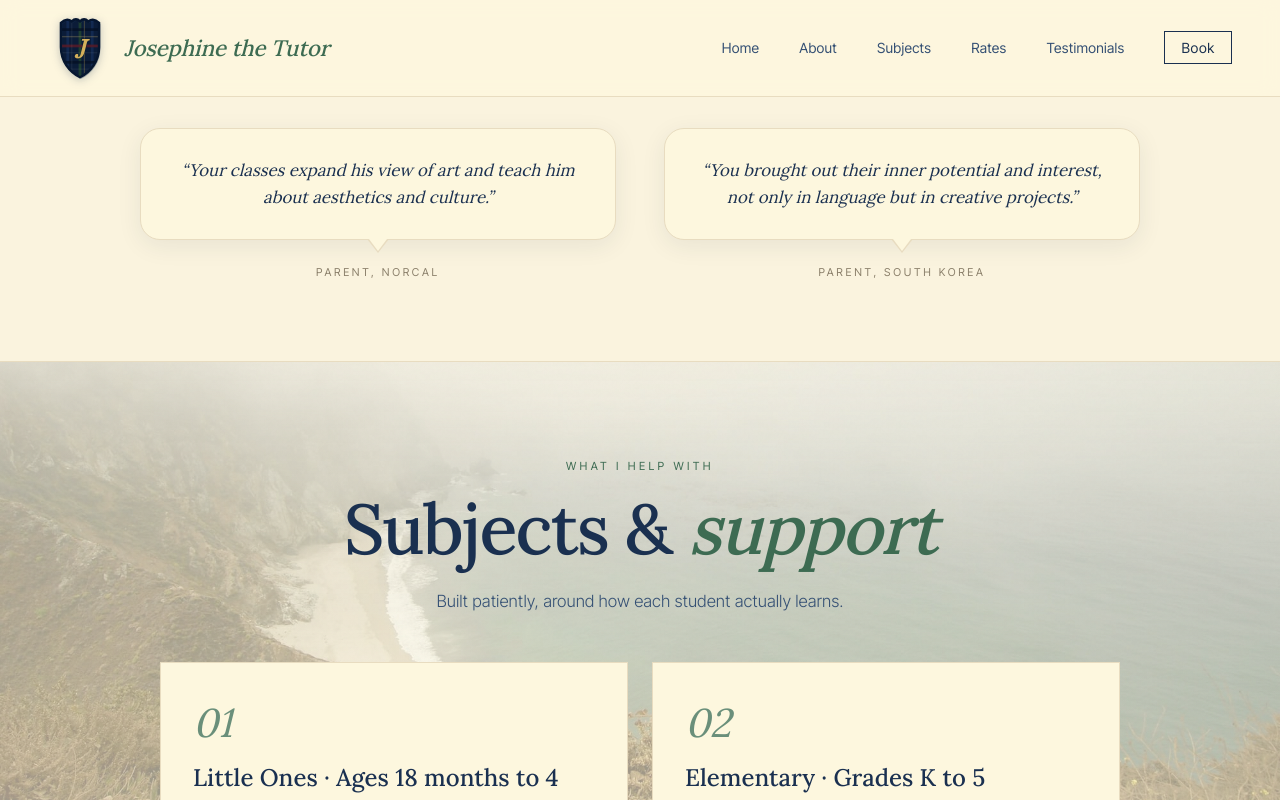
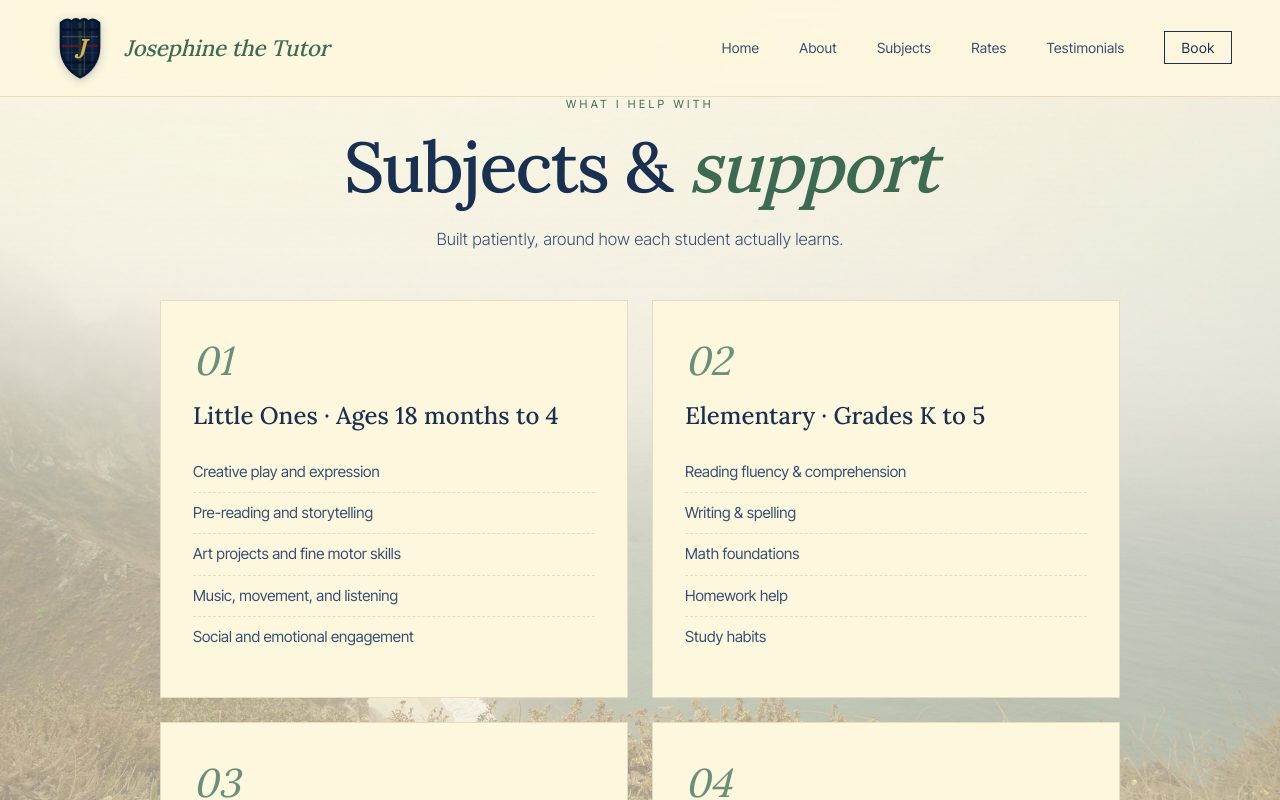
Before and after one commit to patrickparagas1/josephine-tutoring, a Next.js app: page /subjects in a window 1280 px wide. Shown: the top 800 px of the page. Built offline with nearby package versions, Linux system fonts and the light colour scheme.

Commit message:
Update page.tsx

```diff
--- a/app/subjects/page.tsx
+++ b/app/subjects/page.tsx
@@ -2,7 +2,6 @@ import type { Metadata } from "next";
 import Nav from "@/components/Nav";
 import Footer from "@/components/Footer";
 import Services from "@/components/Services";
-import Testimonial from "@/components/Testimonial";
 
 export const metadata: Metadata = {
   title: "Subjects · Josephine Tutoring",
@@ -14,7 +13,6 @@ export default function SubjectsPage() {
   return (
     <>
       <Nav />
-      <Testimonial ids={["art", "potential"]} />
       <main id="main-content">
         <Services />
       </main>
```
